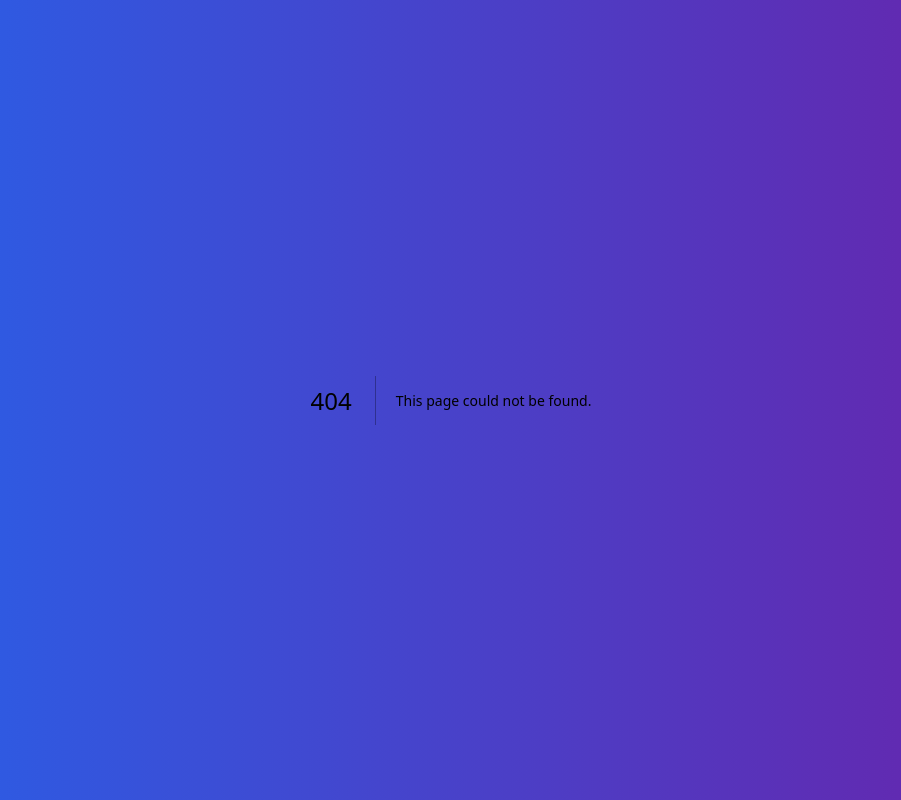
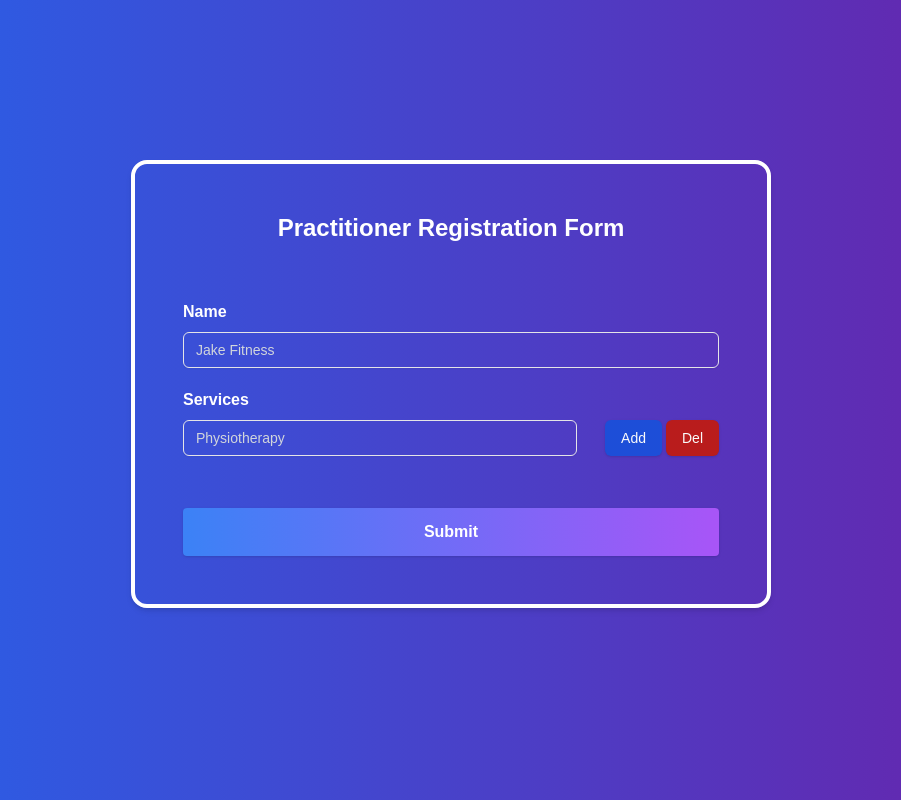
Before and after one commit to GaiaHackathon/frontend, a Next.js app: page /register/practitioner in a window 1280 px wide. Before the commit this address had no page. Shown: the whole page, without its empty margins (189-1090 px from the left). Built offline with nearby package versions, Linux system fonts and the light colour scheme.

Commit message:
added practitioner register form

```diff
--- a/app/register/patient/patientForm.tsx
+++ b/app/register/patient/patientForm.tsx
@@ -84,7 +84,7 @@ export default function PatientRegistrationForm() {
               </FormLabel>
               <FormControl>
                 <Input
-                  className='text-white placeholder:text-gray-200'
+                  className='text-white placeholder:text-gray-300'
                   placeholder='John Doe'
                   {...field}
                 />
--- /dev/null
+++ b/app/register/practitioner/page.tsx
@@ -0,0 +1,12 @@
+import PractitionerRegistrationForm from './practitionerform';
+
+export default function PatientRegister() {
+  return (
+    <div className='w-2/4 m-auto flex flex-col gap-14 justify-center mt-40 border-4 border-white rounded-2xl p-12 shadow-md'>
+      <header className='text-2xl font-bold text-white text-center'>
+        Practitioner Registration Form
+      </header>
+      <PractitionerRegistrationForm />
+    </div>
+  );
+}
--- /dev/null
+++ b/app/register/practitioner/practitionerform.tsx
@@ -0,0 +1,135 @@
+'use client';
+
+import { zodResolver } from '@hookform/resolvers/zod';
+import { useForm } from 'react-hook-form';
+import { z } from 'zod';
+import { Button } from '@/components/ui/button';
+import {
+  Form,
+  FormControl,
+  FormField,
+  FormItem,
+  FormLabel,
+  FormMessage,
+} from '@/components/ui/form';
+import { Input } from '@/components/ui/input';
+import { Label } from '@/components/ui/label';
+import { useRef, useState } from 'react';
+import { Badge } from '@/components/ui/badge';
+
+const formSchema = z.object({
+  name: z
+    .string()
+    .min(1, { message: 'Name is required' })
+    .max(100, { message: 'Name must be 150 characters or less' }),
+});
+
+export default function PractitionerRegistrationForm() {
+  const form = useForm<z.infer<typeof formSchema>>({
+    resolver: zodResolver(formSchema),
+    defaultValues: {
+      name: '',
+    },
+  });
+  const [services, setServices] = useState<string[]>([]);
+  const servicesRef = useRef<HTMLInputElement>(null);
+
+  function onSubmit(values: z.infer<typeof formSchema>) {
+    if (services.length === 0) {
+      alert('Make sure to offer at least 1 service!');
+      return;
+    }
+
+    // Do something with the form values.
+    // ✅ This will be type-safe and validated.
+    alert(JSON.stringify({ name: values.name, services: services }));
+  }
+
+  const onServiceAdd = () => {
+    const temp = [...services];
+
+    if (servicesRef.current && servicesRef.current.value) {
+      temp.push(servicesRef.current.value);
+      servicesRef.current.value = '';
+      setServices(temp);
+    }
+  };
+
+  return (
+    <Form {...form}>
+      <form
+        className='grow flex flex-col gap-5'
+        onSubmit={form.handleSubmit(onSubmit)}
+      >
+        <FormField
+          control={form.control}
+          name='name'
+          render={({ field }) => (
+            <FormItem>
+              <FormLabel className='text-white text-base font-bold'>
+                Name
+              </FormLabel>
+              <FormControl>
+                <Input
+                  className='text-white placeholder:text-gray-300'
+                  placeholder='Jake Fitness'
+                  {...field}
+                />
+              </FormControl>
+              <FormMessage />
+            </FormItem>
+          )}
+        />
+        <div className='flex flex-col gap-2'>
+          <Label className='text-white text-base font-bold' htmlFor='services'>
+            Services
+          </Label>
+          <div className='flex gap-7'>
+            <Input
+              name='services'
+              placeholder='Physiotherapy'
+              className='text-white placeholder:text-gray-300'
+              ref={servicesRef}
+            />
+            <div className='flex gap-1'>
+              <Button
+                className='bg-blue-700 hover:bg-blue-500'
+                onClick={onServiceAdd}
+                type='button'
+              >
+                Add
+              </Button>
+              <Button
+                className='bg-red-700 hover:bg-red-500'
+                onClick={() => {
+                  const temp = [...services];
+                  temp.pop();
+                  setServices(temp);
+                }}
+                type='button'
+              >
+                Del
+              </Button>
+            </div>
+          </div>
+          <div className='flex gap-5 my-3'>
+            {services.map((s) => (
+              <Badge
+                className='px-4 py-2 text-gray-700 bg-white font-bold text-base hover:bg-white'
+                key={s}
+              >
+                {s}
+              </Badge>
+            ))}
+          </div>
+        </div>
+        <Button
+          type='submit'
+          className='bg-gradient-to-r from-blue-500 to-purple-500 hover:from-blue-600 hover:to-purple-600 text-white font-bold py-6 px-4 rounded text-base'
+        >
+          Submit
+        </Button>
+      </form>
+    </Form>
+  );
+}
--- /dev/null
+++ b/components/ui/badge.tsx
@@ -0,0 +1,36 @@
+import * as React from "react"
+import { cva, type VariantProps } from "class-variance-authority"
+
+import { cn } from "@/lib/utils"
+
+const badgeVariants = cva(
+  "inline-flex items-center rounded-md border px-2.5 py-0.5 text-xs font-semibold transition-colors focus:outline-none focus:ring-2 focus:ring-ring focus:ring-offset-2",
+  {
+    variants: {
+      variant: {
+        default:
+          "border-transparent bg-primary text-primary-foreground shadow hover:bg-primary/80",
+        secondary:
+          "border-transparent bg-secondary text-secondary-foreground hover:bg-secondary/80",
+        destructive:
+          "border-transparent bg-destructive text-destructive-foreground shadow hover:bg-destructive/80",
+        outline: "text-foreground",
+      },
+    },
+    defaultVariants: {
+      variant: "default",
+    },
+  }
+)
+
+export interface BadgeProps
+  extends React.HTMLAttributes<HTMLDivElement>,
+    VariantProps<typeof badgeVariants> {}
+
+function Badge({ className, variant, ...props }: BadgeProps) {
+  return (
+    <div className={cn(badgeVariants({ variant }), className)} {...props} />
+  )
+}
+
+export { Badge, badgeVariants }
```
